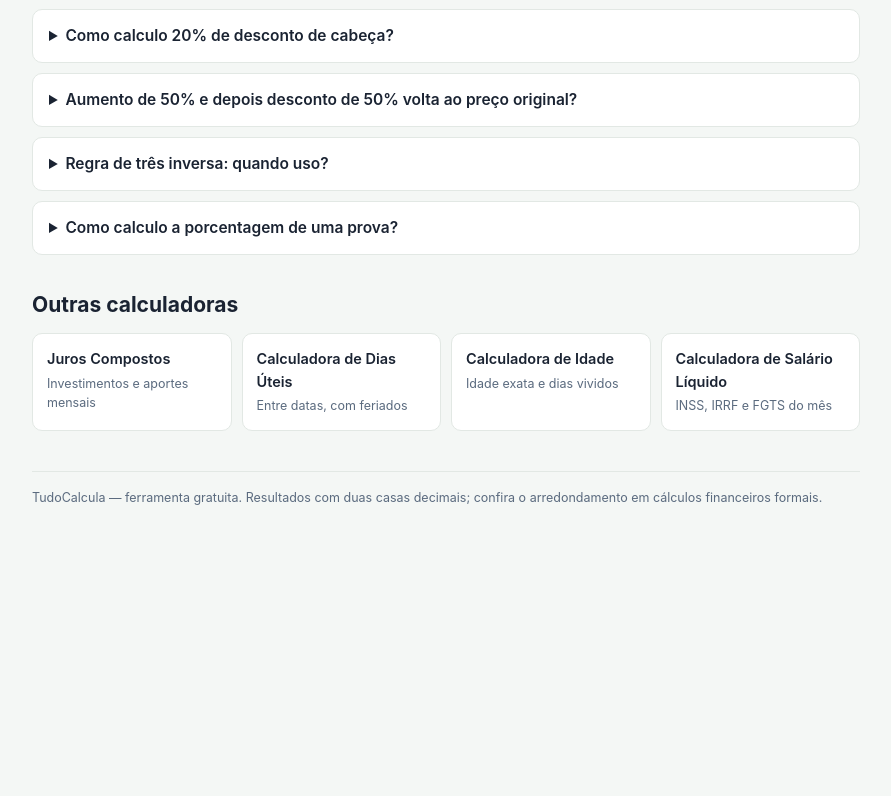
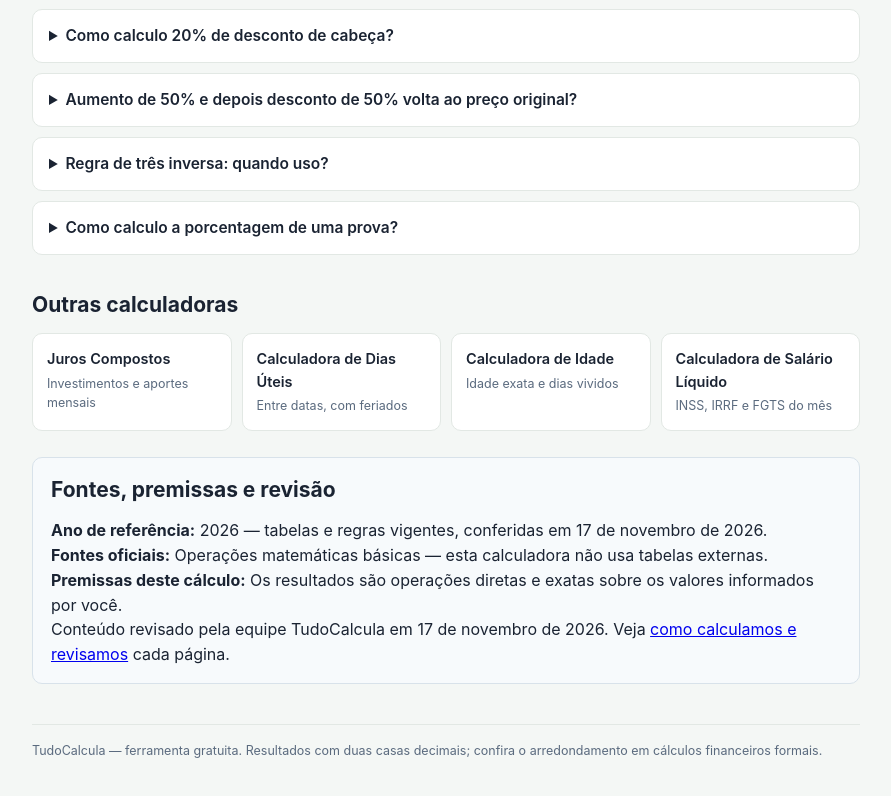
Before and after one commit to irfancodez/tudocalcula, a plain HTML site: page calculadora-porcentagem/index.html in a window 1280 px wide. Shown: the part 1257-2053 px from the top of the page, without its empty margins (194-1085 px from the left). Before the commit the page ends 1812 px from the top, so only its background shows below. Drawn offline with Linux system fonts and the light colour scheme.

Commit message:
Add sources, assumptions and review block to all calculator pages + About methodology (E-E-A-T)

```diff
--- a/calculadora-porcentagem/index.html
+++ b/calculadora-porcentagem/index.html
@@ -153,7 +153,15 @@
     <a href="/calculadora-salario-liquido/">Calculadora de Salário Líquido<small>INSS, IRRF e FGTS do mês</small></a>
   </div>
 
-  <footer>
+
+  <section style="border:1px solid #d8e2ea;border-radius:10px;padding:16px 18px;margin:26px 0 10px;background:#f7fafc">
+    <h2 style="margin-top:0">Fontes, premissas e revisão</h2>
+    <p><strong>Ano de referência:</strong> 2026 — tabelas e regras vigentes, conferidas em 17 de novembro de 2026.</p>
+    <p><strong>Fontes oficiais:</strong> Operações matemáticas básicas — esta calculadora não usa tabelas externas.</p>
+    <p><strong>Premissas deste cálculo:</strong> Os resultados são operações diretas e exatas sobre os valores informados por você.</p>
+    <p>Conteúdo revisado pela equipe TudoCalcula em 17 de novembro de 2026. Veja <a href="/sobre">como calculamos e revisamos</a> cada página.</p>
+  </section>
+<footer>
     TudoCalcula — ferramenta gratuita. Resultados com duas casas decimais; confira o arredondamento em cálculos financeiros formais.
   </footer>
 
```
